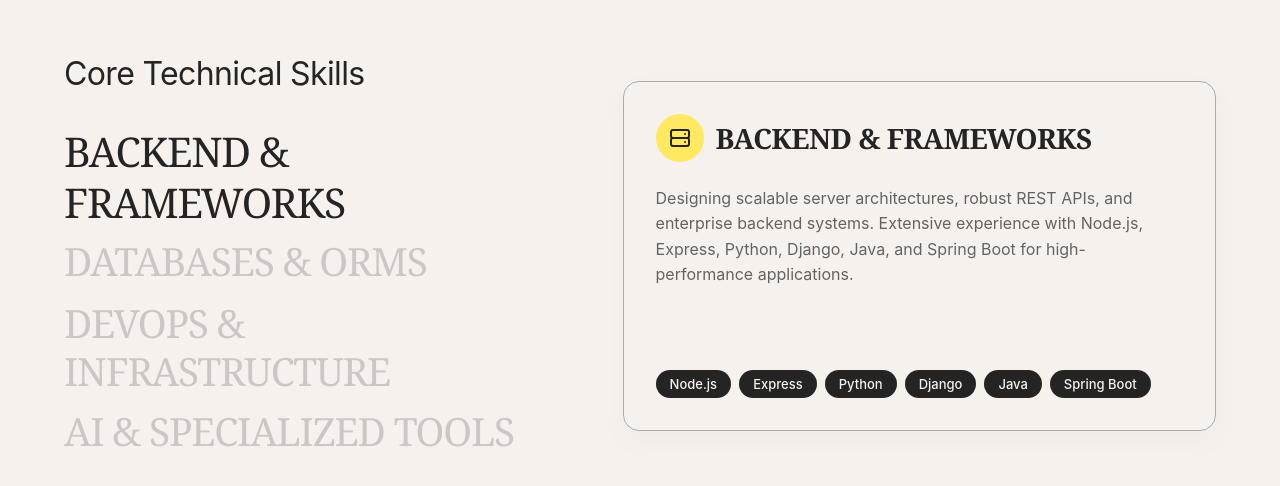
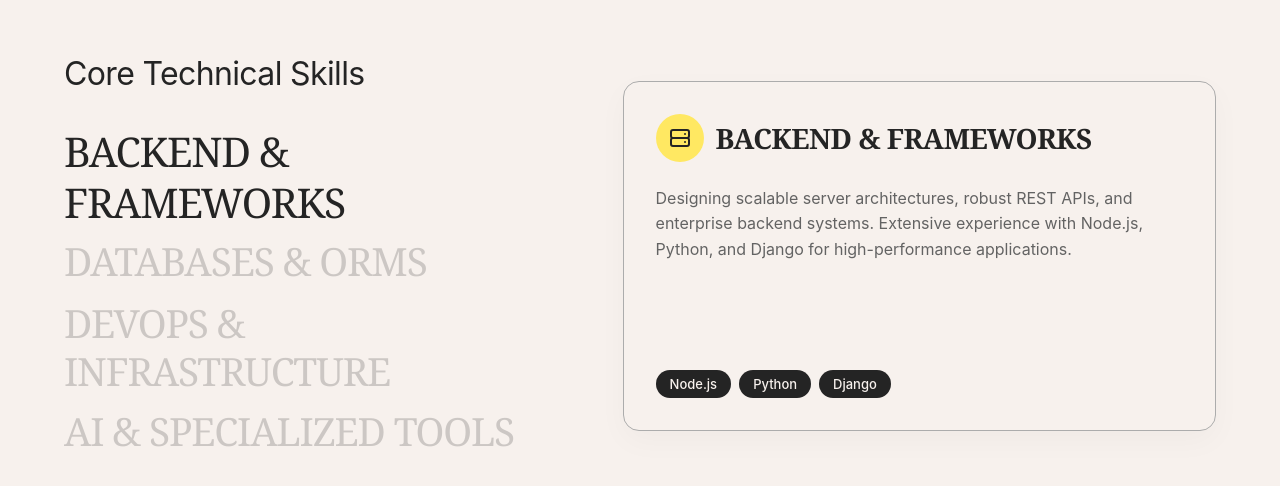
Before and after one commit to nileshgsuthar2003-cmyk/myportfolio, a React (Vite) app in the folder nilesh-portfolio-react/: page / in a window 1280 px wide. Shown: the part 2578-3064 px from the top of the page. Built offline with nearby package versions, Linux system fonts and the light colour scheme; a web font is replaced by a local one.

Commit message:
Remove Express, Java, and Spring Boot from Skills section and meta description

```diff
--- a/nilesh-portfolio-react/index.html
+++ b/nilesh-portfolio-react/index.html
@@ -5,7 +5,7 @@
     <link rel="icon" type="image/svg+xml" href="/favicon.svg" />
     <meta name="viewport" content="width=device-width, initial-scale=1.0" />
     <title>Nilesh Suthar — Portfolio</title>
-    <meta name="description" content="Portfolio of Nilesh Suthar, AI Aspirant based in Pune, India. Expert in Java, Spring Boot, Python, PyTorch, and NLP.">
+    <meta name="description" content="Portfolio of Nilesh Suthar, AI Aspirant based in Pune, India. Expert in Node.js, Python, PyTorch, and NLP.">
 
     <!-- Social Media & Open Graph Meta Tags -->
     <meta property="og:title" content="Nilesh Suthar — Portfolio">
--- a/nilesh-portfolio-react/src/components/Skills/skillsData.js
+++ b/nilesh-portfolio-react/src/components/Skills/skillsData.js
@@ -2,8 +2,8 @@
   {
     id: 0,
     title: "Backend & Frameworks",
-    content: "Designing scalable server architectures, robust REST APIs, and enterprise backend systems. Extensive experience with Node.js, Express, Python, Django, Java, and Spring Boot for high-performance applications.",
-    pills: ["Node.js", "Express", "Python", "Django", "Java", "Spring Boot"],
+    content: "Designing scalable server architectures, robust REST APIs, and enterprise backend systems. Extensive experience with Node.js, Python, and Django for high-performance applications.",
+    pills: ["Node.js", "Python", "Django"],
     icon: `<svg fill="none" viewBox="0 0 24 24" stroke="currentColor">
              <path stroke-linecap="round" stroke-linejoin="round" stroke-width="2" d="M5 12h14M5 12a2 2 0 01-2-2V6a2 2 0 012-2h14a2 2 0 012 2v4a2 2 0 01-2 2M5 12a2 2 0 00-2 2v4a2 2 0 002 2h14a2 2 0 002-2v-4a2 2 0 00-2-2m-2-4h.01M17 16h.01" />
            </svg>`
```
